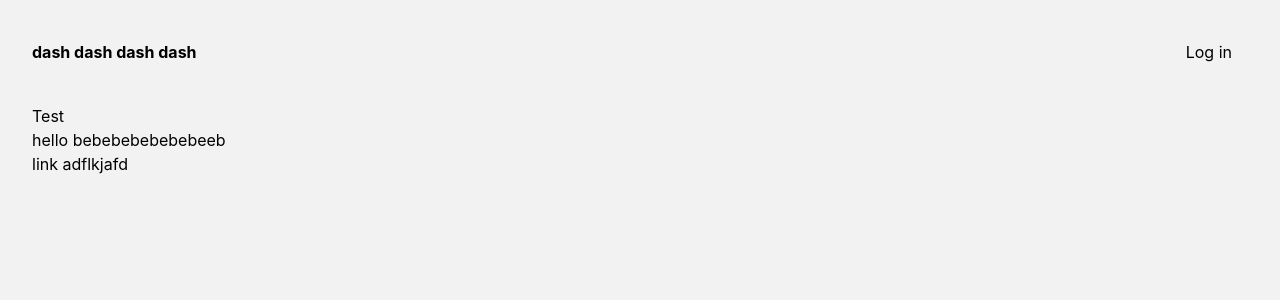
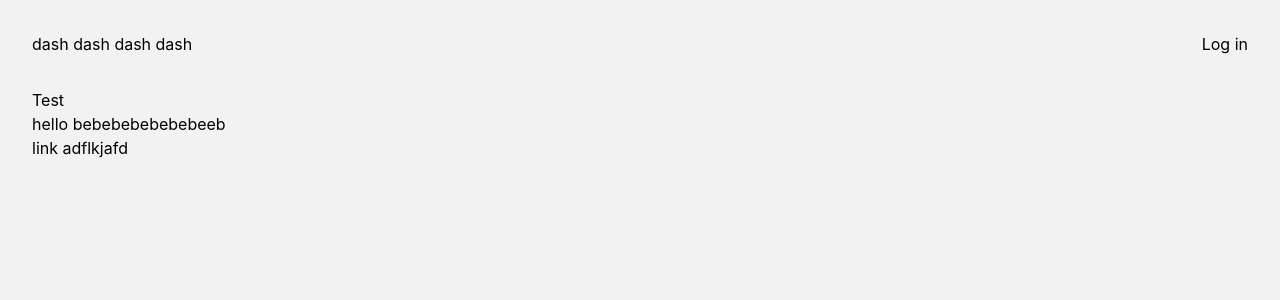
Before and after one commit to purduehackers/dash, a Next.js app: page /p/1 in a window 1280 px wide. Shown: the top 300 px of the page. Built offline with nearby package versions, Linux system fonts and the light colour scheme.

Commit message:
fixed prisma package issues, started migrating pages to app

```diff
--- a/components/Header.tsx
+++ b/components/Header.tsx
@@ -20,10 +20,8 @@ const Header: React.FC = () => {
 
   let left = (
     <div className="left">
-      <Link href="/">
-        <a className="bold" data-active={isActive('/')}>
-          dash dash dash dash
-        </a>
+      <Link href="/" className="bold" data-active={isActive('/')}>
+        dash dash dash dash
       </Link>
       <style jsx>{`
         .bold {
@@ -93,8 +91,8 @@ const Header: React.FC = () => {
   if (!session) {
     right = (
       <div className="right">
-        <Link href="/api/auth/login">
-          <a data-active={isActive('/signup')}>Log in</a>
+        <Link href="/api/auth/login" data-active={isActive('/signup')}>
+          Log in
         </Link>
         <style jsx>{`
           a {
@@ -124,13 +122,11 @@ const Header: React.FC = () => {
   if (session) {
     left = (
       <div className="left">
-        <Link href="/">
-          <a className="bold" data-active={isActive('/')}>
-            Feed
-          </a>
+        <Link href="/" className="bold" data-active={isActive('/')}>
+          Feed
         </Link>
-        <Link href="/drafts">
-          <a data-active={isActive('/drafts')}>My drafts</a>
+        <Link href="/drafts" data-active={isActive('/drafts')}>
+          My drafts
         </Link>
         <style jsx>{`
           .bold {
@@ -160,7 +156,7 @@ const Header: React.FC = () => {
         </p>
         <Link href="/create">
           <button>
-            <a>New post</a>
+            New post
           </button>
         </Link>
         <button onClick={() => console.log('log out') /*signOut()*/}>
--- a/package.json
+++ b/package.json
@@ -25,7 +25,7 @@
     "@types/react": "^18.2.63",
     "autoprefixer": "^10.4.18",
     "postcss": "^8.4.35",
-    "prisma": "^5.9.0",
+    "prisma": "^5.10.2",
     "tailwindcss": "^3.4.1",
     "typescript": "5.3.3"
   }
```
Also changed, not shown: 1 other file (tests, documents, lock files or other folders).
